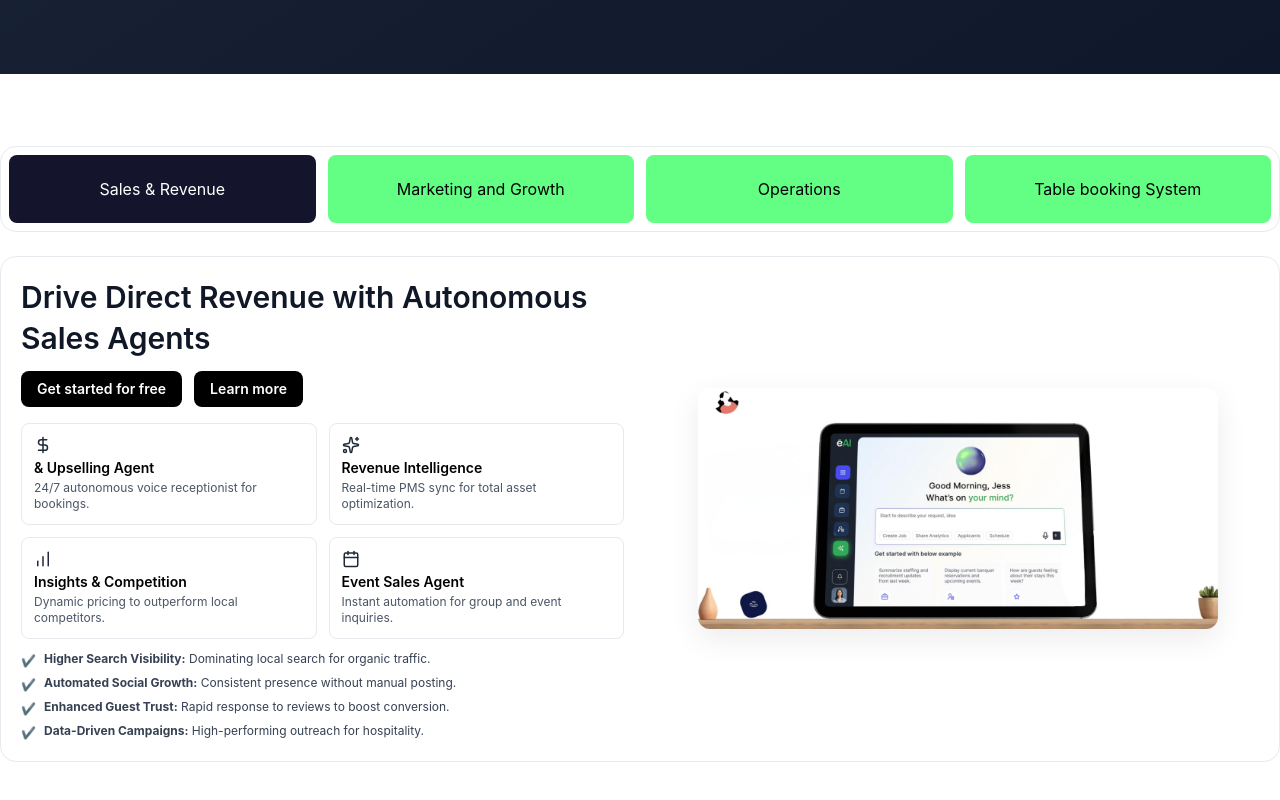
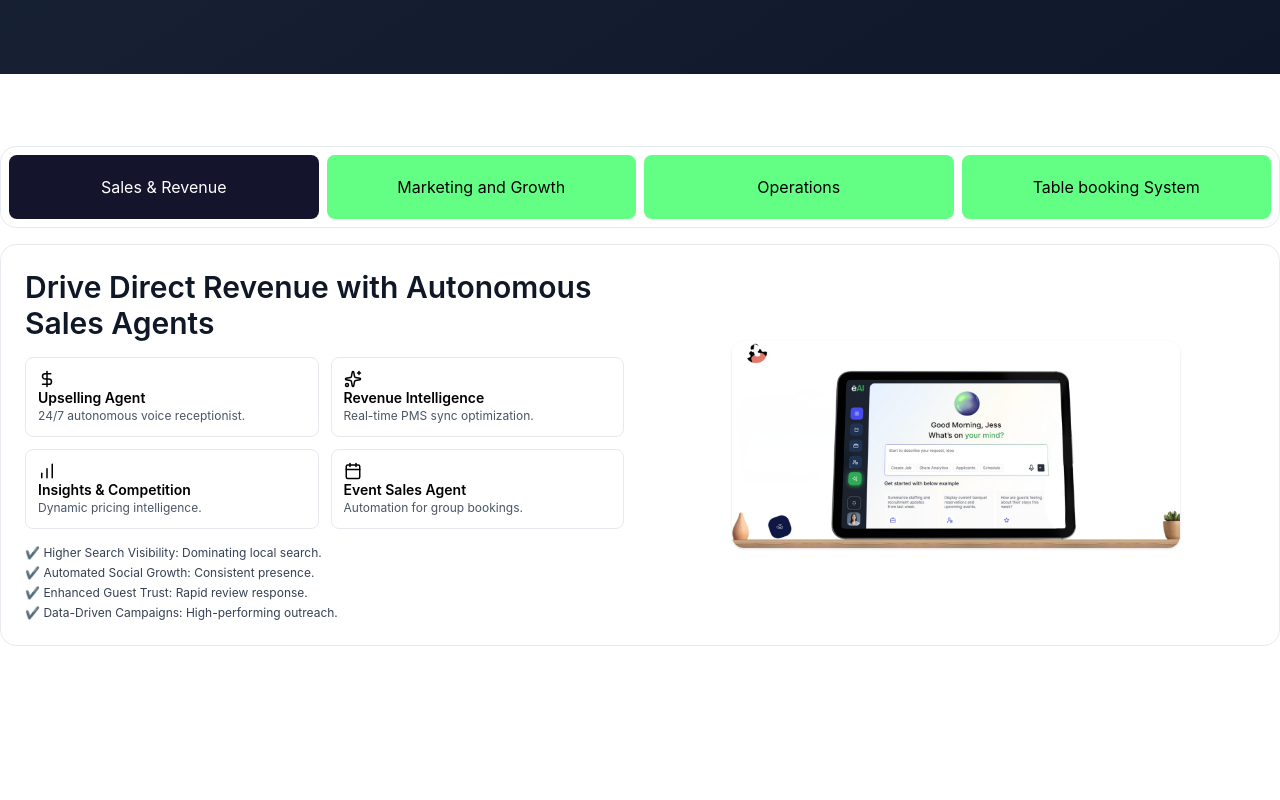
Before and after one commit to Ashwastaken78867/HuemanAI, a React (Vite) app: page / in a window 1280 px wide. Shown: the part 2936-3736 px from the top of the page. Built offline with nearby package versions, Linux system fonts and the light colour scheme.

Commit message:
fix animations

```diff
--- a/src/components/AboutUs/ProductTable.tsx
+++ b/src/components/AboutUs/ProductTable.tsx
@@ -15,108 +15,87 @@ import {
 } from "lucide-react";
 import { motion, AnimatePresence, type Variants } from "framer-motion";
 import hero from "../../assets/hero.png";
+
 type TabKey = "sales" | "marketing" | "operations" | "table";
 
-// Each tab has an icon used in the tall (expanded) card state
-const tabs: { key: TabKey; label: string; Icon: any; activeBg: string }[] = [
-  {
-    key: "sales", label: "Sales & Revenue",
-    Icon: undefined,
-    activeBg: ""
-  },
-  {
-    key: "marketing", label: "Marketing and Growth",
-    Icon: undefined,
-    activeBg: ""
-  },
-  {
-    key: "operations", label: "Operations",
-    Icon: undefined,
-    activeBg: ""
-  },
-  {
-    key: "table", label: "Table booking System",
-    Icon: undefined,
-    activeBg: ""
-  },
+const HEADER_OFFSET = 80; // ✅ matches h-20 header
+
+const tabs: { key: TabKey; label: string }[] = [
+  { key: "sales", label: "Sales & Revenue" },
+  { key: "marketing", label: "Marketing and Growth" },
+  { key: "operations", label: "Operations" },
+  { key: "table", label: "Table booking System" },
 ];
+
 const content: Record<TabKey, any> = {
   sales: {
     title: "Drive Direct Revenue with Autonomous Sales Agents",
     features: [
-      { icon: DollarSign, title: "& Upselling Agent", desc: "24/7 autonomous voice receptionist for bookings." },
-      { icon: Sparkles,   title: "Revenue Intelligence",    desc: "Real-time PMS sync for total asset optimization." },
-      { icon: BarChart,   title: "Insights & Competition",  desc: "Dynamic pricing to outperform local competitors." },
-      { icon: Calendar,   title: "Event Sales Agent",       desc: "Instant automation for group and event inquiries." },
+      { icon: DollarSign, title: "Upselling Agent", desc: "24/7 autonomous voice receptionist." },
+      { icon: Sparkles, title: "Revenue Intelligence", desc: "Real-time PMS sync optimization." },
+      { icon: BarChart, title: "Insights & Competition", desc: "Dynamic pricing intelligence." },
+      { icon: Calendar, title: "Event Sales Agent", desc: "Automation for group bookings." },
     ],
     bullets: [
-      "Higher Search Visibility: Dominating local search for organic traffic.",
-      "Automated Social Growth: Consistent presence without manual posting.",
-      "Enhanced Guest Trust: Rapid response to reviews to boost conversion.",
-      "Data-Driven Campaigns: High-performing outreach for hospitality.",
+      "Higher Search Visibility: Dominating local search.",
+      "Automated Social Growth: Consistent presence.",
+      "Enhanced Guest Trust: Rapid review response.",
+      "Data-Driven Campaigns: High-performing outreach.",
     ],
   },
   marketing: {
     title: "Automate Guest Acquisition and Digital Authority",
     features: [
-      { icon: Search,        title: "SEO Marketing Agent",     desc: "Autonomous content and ranking optimization." },
-      { icon: Star,          title: "Reputation & Conversion", desc: "Instant review management to drive guest trust." },
-      { icon: Settings,      title: "Digital Brand Manager",   desc: "AI-driven consistency across every touchpoint." },
-      { icon: MessageCircle, title: "Social & Community Agent",desc: "24/7 engagement across all digital channels." },
+      { icon: Search, title: "SEO Marketing Agent", desc: "Autonomous ranking optimization." },
+      { icon: Star, title: "Reputation & Conversion", desc: "Instant review management." },
+      { icon: Settings, title: "Digital Brand Manager", desc: "Consistency across touchpoints." },
+      { icon: MessageCircle, title: "Social & Community", desc: "24/7 engagement." },
     ],
     bullets: [
-      "Reduced Labor Costs: Optimize schedules to match actual demand.",
-      "Faster Hiring: AI-screened candidates cut weeks off recruitment.",
-      "Zero Task Slippage: Automated reminders and escalations.",
-      "Real-Time Transparency: Every team member aligned instantly.",
+      "Reduced Labor Costs: Optimize schedules.",
+      "Faster Hiring: AI-screened candidates.",
+      "Zero Task Slippage: Automated reminders.",
+      "Real-Time Transparency: Team alignment.",
     ],
   },
   operations: {
     title: "Streamline Workforce and Front-Desk Operations",
     features: [
-      { icon: MessageCircle, title: "Conversational Operations", desc: "Staff chat for instant task and shift updates." },
-      { icon: Users,         title: "Talent Lifecycle Agent",    desc: "Automated hiring, onboarding, and performance." },
-      { icon: ClipboardList, title: "Scheduling Intelligence",   desc: "Demand-driven shifts with labor cost control." },
-      { icon: Settings,      title: "Concierge & Request Agent", desc: "AI routing for seamless guest service delivery." },
+      { icon: MessageCircle, title: "Conversational Ops", desc: "Instant staff coordination." },
+      { icon: Users, title: "Talent Lifecycle", desc: "Automated hiring lifecycle." },
+      { icon: ClipboardList, title: "Scheduling AI", desc: "Demand-driven shifts." },
+      { icon: Settings, title: "Concierge Agent", desc: "Guest service routing." },
     ],
     bullets: [
-      "Maximize Table Turnover: AI-optimized seating and reservation flow.",
-      "Reduce No-Shows: Automated reminders and confirmations.",
-      "Increase F&B Revenue: Smart upselling and pairing suggestions.",
-      "Lower Food Waste: Predictive inventory and demand forecasting.",
+      "Maximize Table Turnover: AI seating.",
+      "Reduce No-Shows: Auto reminders.",
+      "Increase F&B Revenue: Smart upsell.",
+      "Lower Food Waste: Predictive inventory.",
     ],
   },
   table: {
     title: "Intelligent Restaurant & F&B Management",
     features: [
-      { icon: Calendar, title: "Reservation Agent",      desc: "24/7 automated table booking and guest coordination." },
-      { icon: BarChart, title: "Menu Optimization",      desc: "AI-driven menu engineering and pricing strategies." },
-      { icon: ChefHat,  title: "Guest Experience Agent", desc: "Personalized dining recommendations and requests." },
-      { icon: Utensils, title: "Inventory Intelligence", desc: "Smart ordering and waste reduction automation." },
+      { icon: Calendar, title: "Reservation Agent", desc: "24/7 bookings." },
+      { icon: BarChart, title: "Menu Optimization", desc: "AI pricing strategy." },
+      { icon: ChefHat, title: "Guest Experience", desc: "Personalized dining." },
+      { icon: Utensils, title: "Inventory AI", desc: "Smart ordering." },
     ],
     bullets: [
-      "Reduced Labor Costs: Optimize schedules to match actual demand.",
-      "Faster Hiring: AI-screened candidates cut weeks off recruitment.",
-      "Zero Task Slippage: Automated reminders and escalations.",
-      "Real-Time Transparency: Every team member aligned instantly.",
+      "Reduced Labor Costs: Demand scheduling.",
+      "Faster Hiring: AI screening.",
+      "Zero Task Slippage: Automation.",
+      "Real-Time Transparency: Visibility.",
     ],
   },
 };
 
-// ... all imports and data unchanged ...
-
 export const ProductTabs: React.FC = () => {
   const [activeIndex, setActiveIndex] = useState(0);
-  const [, setDirection] = useState(1);
   const [compact, setCompact] = useState(false);
 
   const outerRef = useRef<HTMLDivElement | null>(null);
   const lastWheelTime = useRef(0);
-  const compactJustEntered = useRef(false);
-
-  // 🔒 locks
-  const compactScrollBlock = useRef(0);
-  const edgeLock = useRef<"start" | "end" | null>(null);
 
   const keys = tabs.map(t => t.key);
   const activeKey = keys[activeIndex];
@@ -124,55 +103,22 @@ export const ProductTabs: React.FC = () => {
 
   const goTo = (index: number) => {
     if (index < 0 || index >= keys.length) return;
-    setDirection(index > activeIndex ? 1 : -1);
     setActiveIndex(index);
   };
 
-  // ✅ wheel logic (corrected)
+  // ✅ Scroll → tab switching
   useEffect(() => {
     const onWheel = (e: WheelEvent) => {
-      if (!outerRef.current) return;
+      if (!outerRef.current || !compact) return;
 
       const rect = outerRef.current.getBoundingClientRect();
       const vh = window.innerHeight;
 
-      // only when compact visible
-      if (!compact) return;
+      const pinned =
+        rect.top <= HEADER_OFFSET &&
+        rect.bottom >= vh - HEADER_OFFSET;
 
-      const pinned = rect.top <= 40 && rect.bottom >= vh - 40;
       if (!pinned) return;
-
-      // 🔒 entry lock (stay on tab 1 after shrink)
-      if (compactScrollBlock.current > 0) {
-        e.preventDefault();
-        compactScrollBlock.current -= 1;
-        return;
-      }
-
-      const scrollingDown = e.deltaY > 0;
-      const scrollingUp = e.deltaY < 0;
-
-      // 🔒 edge pause at first
-      if (activeIndex === 0 && scrollingUp) {
-        if (edgeLock.current !== "start") {
-          e.preventDefault();
-          edgeLock.current = "start";
-          compactScrollBlock.current = 2;
-          return;
-        }
-        return;
-      }
-
-      // 🔒 edge pause at last
-      if (activeIndex === keys.length - 1 && scrollingDown) {
-        if (edgeLock.current !== "end") {
-          e.preventDefault();
-          edgeLock.current = "end";
-          compactScrollBlock.current = 2;
-          return;
-        }
-        return;
-      }
 
       const now = Date.now();
       if (now - lastWheelTime.current < 650) {
@@ -180,110 +126,89 @@ export const ProductTabs: React.FC = () => {
         return;
       }
 
+      const down = e.deltaY > 0;
+      const up = e.deltaY < 0;
+
+      if (down && activeIndex < keys.length - 1) {
         e.preventDefault();
         lastWheelTime.current = now;
-      edgeLock.current = null;
+        goTo(activeIndex + 1);
+      }
 
-      if (scrollingDown) goTo(activeIndex + 1);
-      if (scrollingUp) goTo(activeIndex - 1);
+      if (up && activeIndex > 0) {
+        e.preventDefault();
+        lastWheelTime.current = now;
+        goTo(activeIndex - 1);
+      }
     };
 
     window.addEventListener("wheel", onWheel, { passive: false });
     return () => window.removeEventListener("wheel", onWheel);
-  }, [activeIndex, keys.length, compact]);
+  }, [activeIndex, compact]);
 
-
+  // ✅ Detect sticky enter
   useEffect(() => {
     const onScroll = () => {
       if (!outerRef.current) return;
 
       const rect = outerRef.current.getBoundingClientRect();
-    const vh = window.innerHeight;
-
-    const nextCompact = rect.top <= 40;
-
-    // 🔒 entering compact → long pause at tab 1
-    if (nextCompact && !compact) {
-      compactScrollBlock.current = 25;
-      edgeLock.current = "start";
-      compactJustEntered.current = true;
-    }
-
-    // 🔒 reaching end of section → long pause at tab 4
-    const atEnd =
-      rect.bottom <= vh + 40 && rect.bottom >= vh - 40;
-
-    if (nextCompact && atEnd && activeIndex === keys.length - 1) {
-      if (edgeLock.current !== "end") {
-        compactScrollBlock.current = 25;
-        edgeLock.current = "end";
-      }
-    }
+      const nextCompact = rect.top <= HEADER_OFFSET;
 
       setCompact(nextCompact);
     };
 
     window.addEventListener("scroll", onScroll);
     return () => window.removeEventListener("scroll", onScroll);
-}, [compact, activeIndex, keys.length]);
-
-  // reset shrink flag
-  useEffect(() => {
-    if (compactJustEntered.current) {
-      compactJustEntered.current = false;
-    }
-  }, [activeIndex]);
-
-
+  }, []);
 
 
 const rise: Variants = {
-  enter: (_delay: number = 0) => ({
+  enter: (depth: number = 0) => ({
     opacity: 0,
-    y: 80, // start clearly below final position
+    y: 30 + depth * 8, // Apollo layered lift
   }),
-  center: (delay: number = 0) => ({
+  center: (depth: number = 0) => ({
     opacity: 1,
     y: 0,
     transition: {
-      duration: 1.4,
-      ease: [0.22, 1, 0.36, 1] as const,
-      delay,
+      duration: 0.7,
+      ease: [0.16, 1, 0.3, 1],
+      delay: depth * 0.09,
     },
   }),
-  exit: {
+  exit: (depth: number = 0) => ({
     opacity: 0,
-    y: -40,
+    y: -24 - depth * 6,
     transition: {
-      duration: 0.9,
-      ease: [0.4, 0, 0.2, 1] as const,
+      duration: 0.45,
+      ease: [0.4, 0, 0.2, 1],
     },
-  },
+  }),
 };
 
 const imageRise: Variants = {
   enter: {
     opacity: 0,
-    y: 120, // deeper start from below
-    scale: 0.98,
+    y: 70,
+    scale: 0.97,
   },
   center: {
     opacity: 1,
     y: 0,
     scale: 1,
     transition: {
-      duration: 1.7,
-      ease: [0.22, 1, 0.36, 1] as const,
-      delay: 0.44,
+      duration: 0.8,
+      ease: [0.16, 1, 0.3, 1],
+      delay: 0.18,
     },
   },
   exit: {
     opacity: 0,
-    y: -60,
-    scale: 0.98,
+    y: -40,
+    scale: 0.97,
     transition: {
-      duration: 1.0,
-      ease: [0.4, 0, 0.2, 1] as const,
+      duration: 0.45,
+      ease: [0.4, 0, 0.2, 1],
     },
   },
 };
@@ -294,101 +219,51 @@ const imageRise: Variants = {
       className="relative w-full bg-white"
       style={{ minHeight: "120vh" }}
     >
-  <div className="sticky top-18 h-screen flex items-start w-full pt-0 pb-2 bg-white">
-    <div className="w-full flex flex-col bg-white">
-      {/* APOLLO TABS */}
-      <div
-      className="relative w-full mb-2 duration-300"
-      >
-        {/* COMPACT SEGMENTED BUTTON BAR */}
-     <motion.div
-  initial={{ opacity: 0, y: 16, scale: 0.96 }}
-  animate={{ opacity: 1, y: 0, scale: 1 }}
-  transition={{ duration: 0.35, ease: [0.22, 1, 0.36, 1] }}
-  className="relative w-full mb-4 flex items-center bg-white"
->
-  <div className="w-full max-w-7xl mx-auto bg-white rounded-2xl border border-[#e6e9ee] p-2">
-    <div className="grid grid-cols-2 lg:grid-cols-4 gap-2 lg:gap-3">
-      {tabs.map((t, i) => {
-        const isActive = activeKey === t.key;
-
-        return (
-          <motion.button
+      <div className="sticky top-[80px] h-[calc(100vh-80px)] flex flex-col">
+        {/* Tabs */}
+        <div className="w-full max-w-7xl mx-auto mb-4 bg-white rounded-2xl border border-[#e6e9ee] p-2">
+          <div className="grid grid-cols-2 lg:grid-cols-4 gap-2">
+            {tabs.map((t, i) => (
+              <button
                 key={t.key}
                 onClick={() => goTo(i)}
-            className={`
-              relative w-full
-              px-4 lg:px-8 py-5 lg:py-6
-              rounded-lg
-              text-sm lg:text-base
-              font-normal
-              flex items-center justify-center text-center
-              transition-colors duration-200
-              ${
-                isActive
+                className={`px-4 py-5 rounded-lg text-sm lg:text-base ${
+                  activeIndex === i
                     ? "bg-[#14142c] text-white"
-                  : "bg-[#62ff84] text-black hover:bg-[#4ee86d]"
-              }
-            `}
+                    : "bg-[#62ff84] text-black"
+                }`}
               >
-            <span className="leading-tight">{t.label}</span>
-          </motion.button>
-        );
-      })}
+                {t.label}
+              </button>
+            ))}
           </div>
         </div>
-</motion.div>
 
-      </div>
-    {/* </div>
-  </div>
-</div> */}
-
-      {/* CONTENT */}
-     {/* CONTENT */}
-<div className="w-full bg-white">
-  <AnimatePresence>
+        {/* Content */}
        <div className="w-full max-w-7xl mx-auto">
+  <AnimatePresence mode="wait">
     <motion.div
-        className="bg-white rounded-2xl border border-[#e6e9ee] p-5 grid lg:grid-cols-2 gap-8 items-center"
-        style={{ minHeight: 260 }}
+      key={activeKey}
+      className="bg-white rounded-2xl border border-[#e6e9ee] p-6 grid lg:grid-cols-2 gap-8 items-center"
     >
-        {/* TEXT COLUMN (static container) */}
-        <div key={activeKey + "-text"}>
-
+      {/* Text column */}
+      <div>
         {/* TITLE */}
         <motion.h3
-            custom={0.10}
           variants={rise}
+          custom={0}
           initial="enter"
           animate="center"
           exit="exit"
-            className="text-2xl lg:text-3xl font-semibold text-gray-900 leading-snug"
+          className="text-2xl lg:text-3xl font-semibold text-gray-900"
         >
           {data.title}
         </motion.h3>
 
-          {/* BUTTONS */}
-          <motion.div
-            custom={0.24}
-            variants={rise}
-            initial="enter"
-            animate="center"
-            exit="exit"
-            className="flex gap-3 mt-3"
-          >
-            <button className="bg-black text-white px-4 py-2 rounded-lg text-sm font-semibold">
-              Get started for free
-            </button>
-            <button className="bg-black text-white px-4 py-2 rounded-lg text-sm font-semibold">
-              Learn more
-            </button>
-          </motion.div>
-
         {/* FEATURES */}
         <motion.div
-            custom={0.36}
           variants={rise}
+          custom={2}
           initial="enter"
           animate="center"
           exit="exit"
@@ -397,10 +272,10 @@ const imageRise: Variants = {
           {data.features.map((f: any, i: number) => {
             const Icon = f.icon;
             return (
-                <div key={i} className="bg-white border border-[#e6e9ee] p-3 rounded-lg">
-                  <Icon size={18} className="mb-1 text-gray-800" />
+              <div key={i} className="border border-[#e6e9ee] p-3 rounded-lg">
+                <Icon size={18} />
                 <div className="font-semibold text-sm">{f.title}</div>
-                  <div className="text-xs text-gray-600 mt-0.5">{f.desc}</div>
+                <div className="text-xs text-gray-600">{f.desc}</div>
               </div>
             );
           })}
@@ -408,45 +283,34 @@ const imageRise: Variants = {
 
         {/* BULLETS */}
         <motion.ul
-            custom={0.52}
           variants={rise}
+          custom={3}
           initial="enter"
           animate="center"
           exit="exit"
-            className="mt-3 space-y-1.5"
+          className="mt-4 space-y-1 text-xs text-gray-700"
         >
           {data.bullets.map((b: string, i: number) => (
-              <li key={i} className="flex gap-2 text-gray-700 text-xs">
-                <span className="mt-0.5 text-green-600">✔</span>
-                <span>
-                  <strong>{b.split(":")[0]}:</strong>
-                  {b.split(":")[1]}
-                </span>
-              </li>
+            <li key={i}>✔ {b}</li>
           ))}
         </motion.ul>
       </div>
 
       {/* IMAGE */}
       <motion.div
-          key={activeKey + "-image"}
         variants={imageRise}
         initial="enter"
         animate="center"
         exit="exit"
-          className="flex items-center justify-center"
+        className="flex justify-center"
       >
         <img
           src={hero}
-            alt="Product preview"
-            className="w-full max-w-130 rounded-xl object-contain shadow-[0_10px_30px_rgba(0,0,0,0.08)]"
+          className="w-full max-w-md rounded-xl shadow"
         />
       </motion.div>
     </motion.div>
-    </div>
   </AnimatePresence>
-</div>
-
 </div>
       </div>
     </div>
```
Lines whose indentation alone changed are shown as unchanged.
